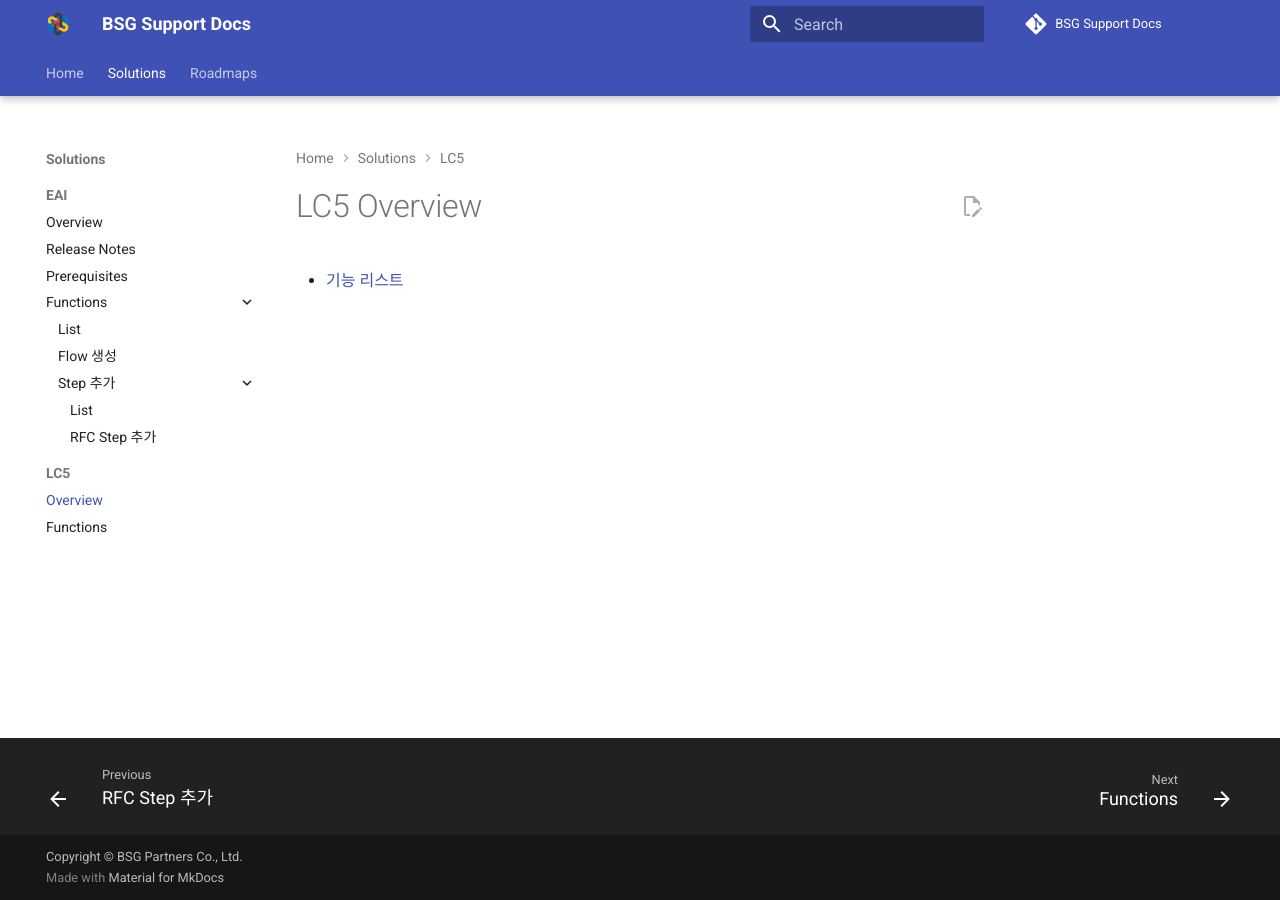
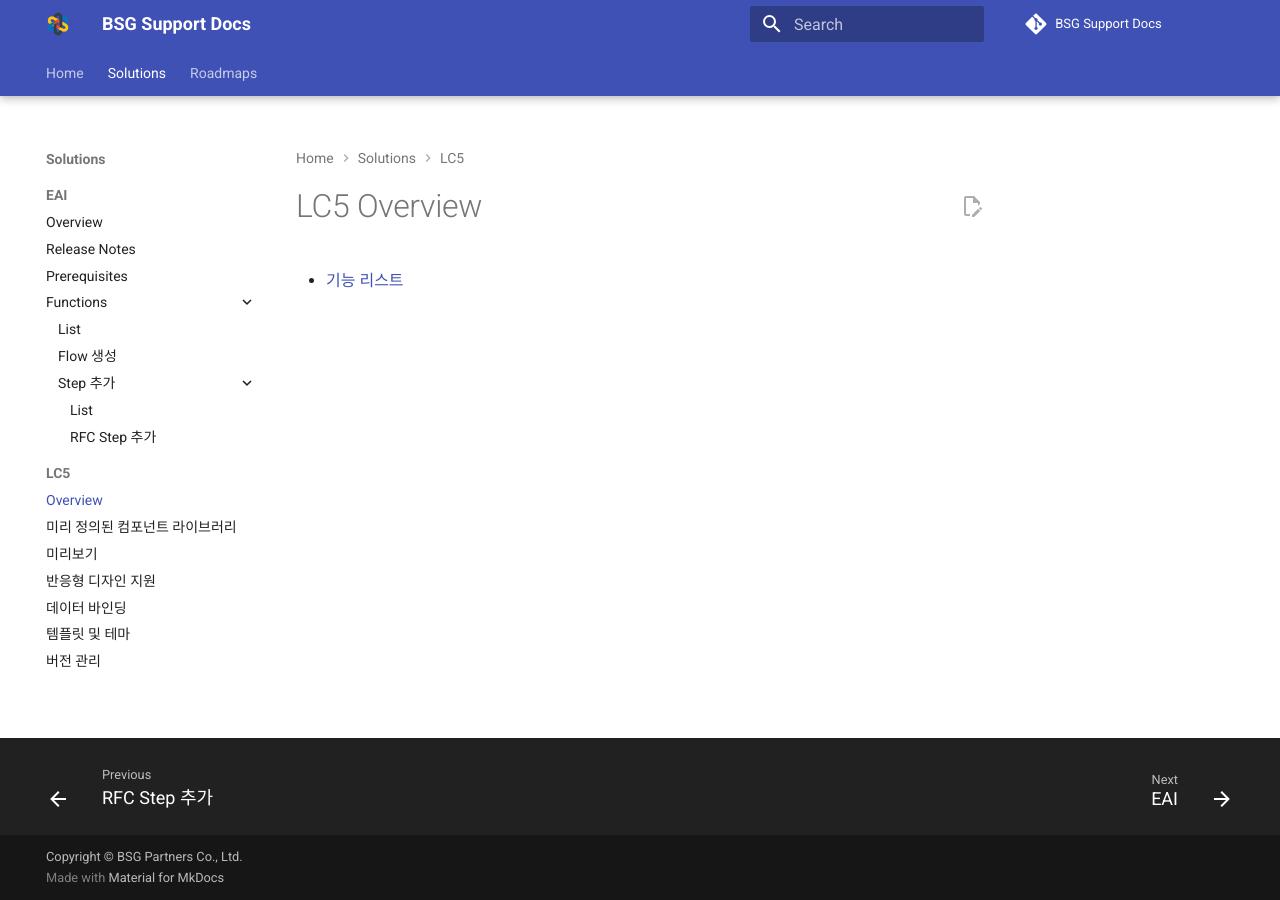
Before and after one commit to bsgp/docs, an MkDocs documentation site: the page built from docs/lc5/index.md, in a window 1280 px wide. Built offline with MkDocs 1.6.1 and Material for MkDocs 9.7.7, drawn with Linux system fonts in a browser that asks for light colours; comment, search, counter and statistics services are not loaded.

Commit message:
Update mkdocs.yml
Co-authored-by: GoonNahm Seo <gnseo@bsgglobal.com>

```diff
--- a/mkdocs.yml
+++ b/mkdocs.yml
@@ -17,8 +17,12 @@ nav:
           - 'RFC Step 추가': 'eai/functions/add_rfc_step.md'
     - LC5:
       - Overview: 'lc5/index.md'
-      - Functions: 'lc5/functions/index.md'
-
+      - "미리 정의된 컴포넌트 라이브러리": 'lc5/prebuilt_components.md'
+      - "미리보기": 'lc5/preview.md'
+      - "반응형 디자인 지원": "lc5/responsive.md"
+      - "데이터 바인딩": "lc5/binding.md"
+      - "템플릿 및 테마": "lc5/templates.md"
+      - "버전 관리": "lc5/versioning.md"
   - Roadmaps:
     - EAI: 'eai/roadmap.md'
 theme:
```
